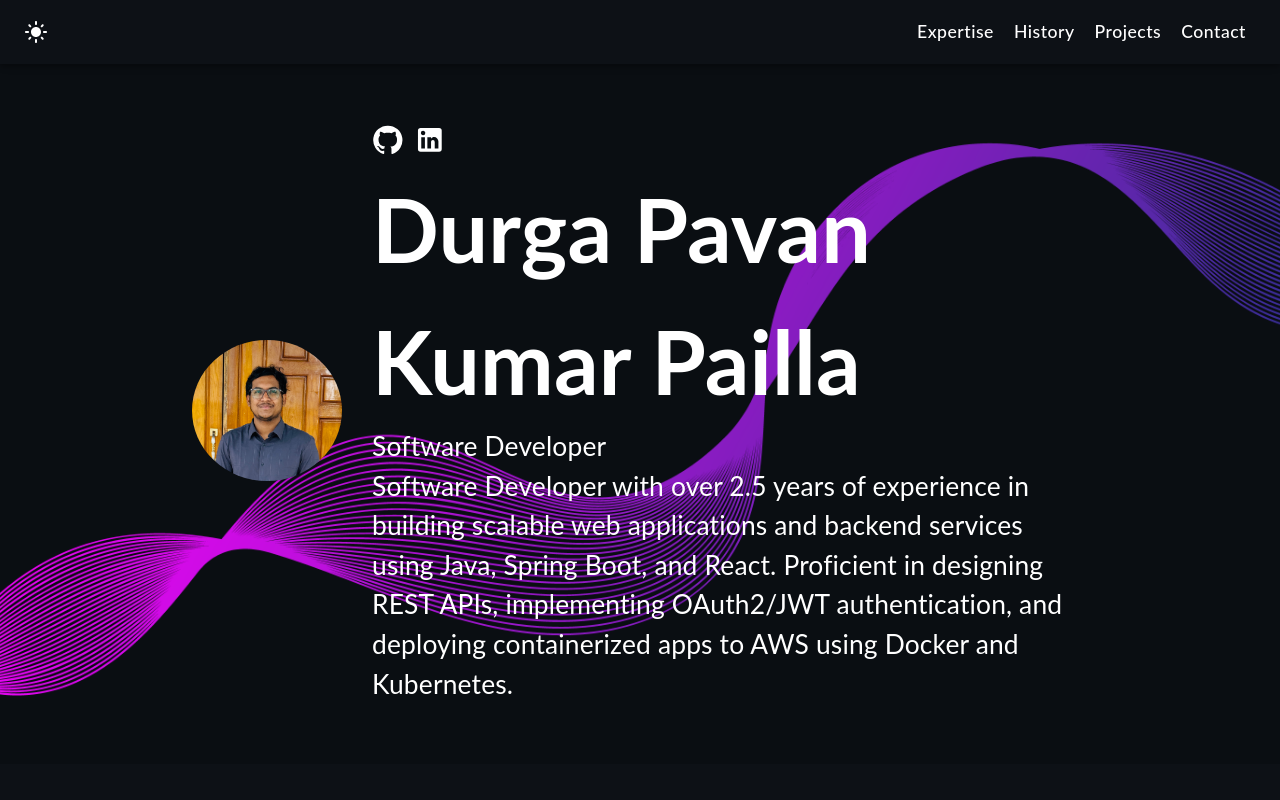
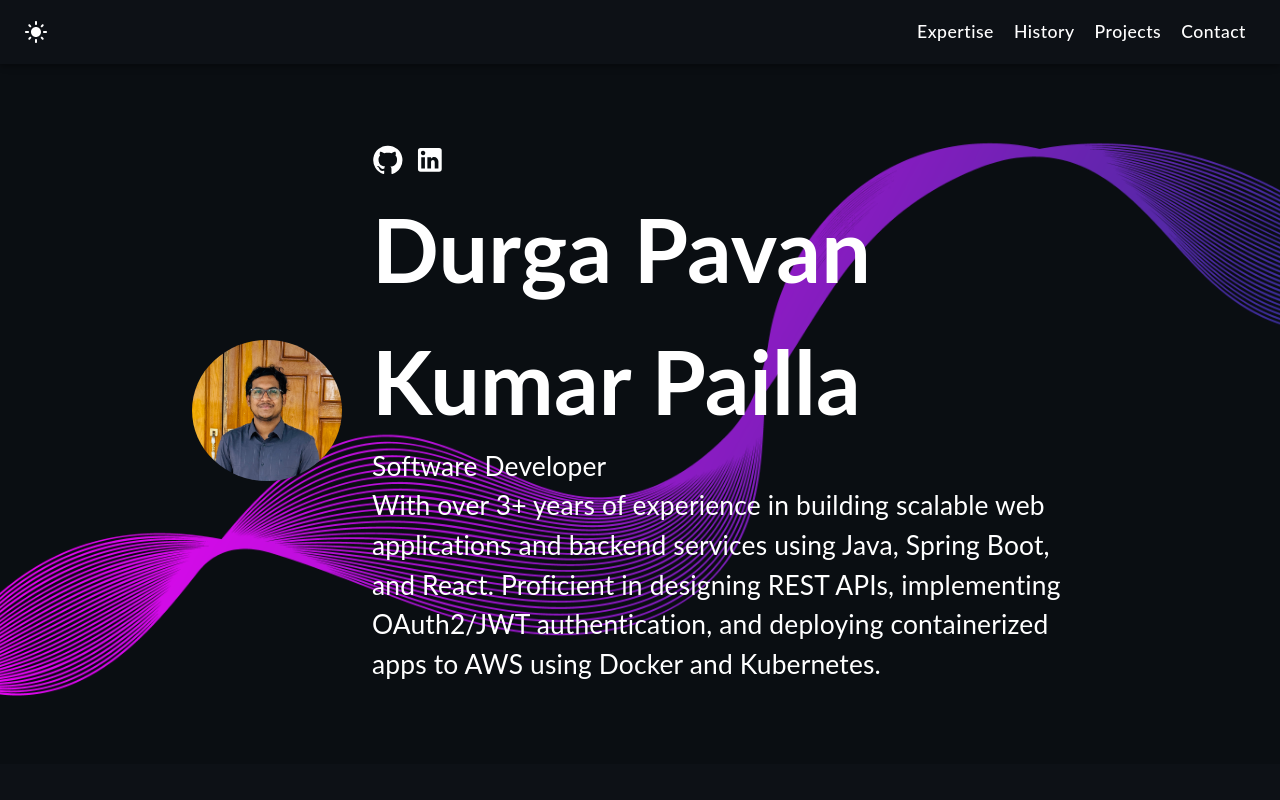
Before and after one commit to Durgapavankumar/portfolio, a React (Create React App) app: page / in a window 1280 px wide. Shown: the top 800 px of the page. Built offline with nearby package versions, Linux system fonts and the light colour scheme.

Commit message:
Correct summary duplication and update experience years

```diff
--- a/src/components/Main.tsx
+++ b/src/components/Main.tsx
@@ -31,11 +31,11 @@ function Main() {
           <h1>Durga Pavan Kumar Pailla</h1>
           <p>Software Developer</p>
           <p className="summary">
-            Software Developer with over 2.5 years of experience in building
-            scalable web applications and backend services using Java, Spring
-            Boot, and React. Proficient in designing REST APIs, implementing
-            OAuth2/JWT authentication, and deploying containerized apps to AWS
-            using Docker and Kubernetes.
+            With over 3+ years of experience in building scalable web
+            applications and backend services using Java, Spring Boot, and
+            React. Proficient in designing REST APIs, implementing OAuth2/JWT
+            authentication, and deploying containerized apps to AWS using Docker
+            and Kubernetes.
           </p>
 
           <div className="mobile_social_icons">
```
